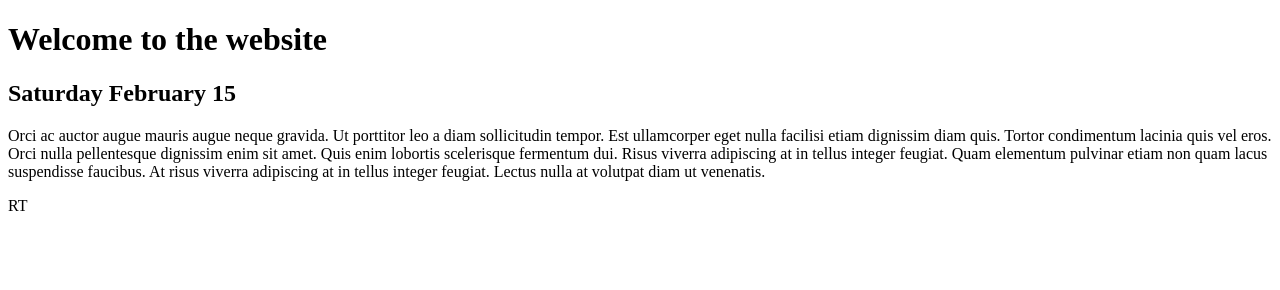
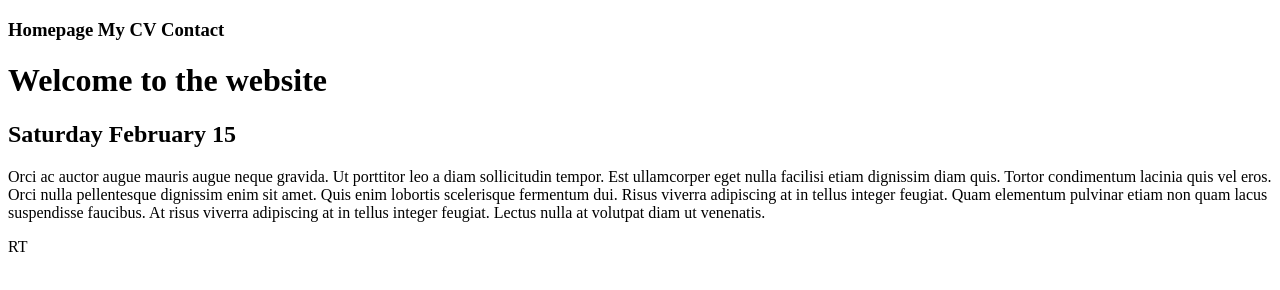
Before and after one commit to RitaTheo/myfirstproject, a plain HTML site: page index.html in a window 1280 px wide. Drawn offline with Linux system fonts and the light colour scheme.

Commit message:
my cv page added

```diff
--- a/index.html
+++ b/index.html
@@ -5,6 +5,8 @@
 		<title>This is my website</title>
 	</head>
 	<body>
+
+		<h3> Homepage My CV Contact </h3>
 		<h1>Welcome to the website</h1>
 		<h2>Saturday February 15</h2>
 		<p>Orci ac auctor augue mauris augue neque gravida. Ut porttitor leo a diam sollicitudin tempor.
```
Also changed, not shown: contact.html (added), mycv.html (added).
